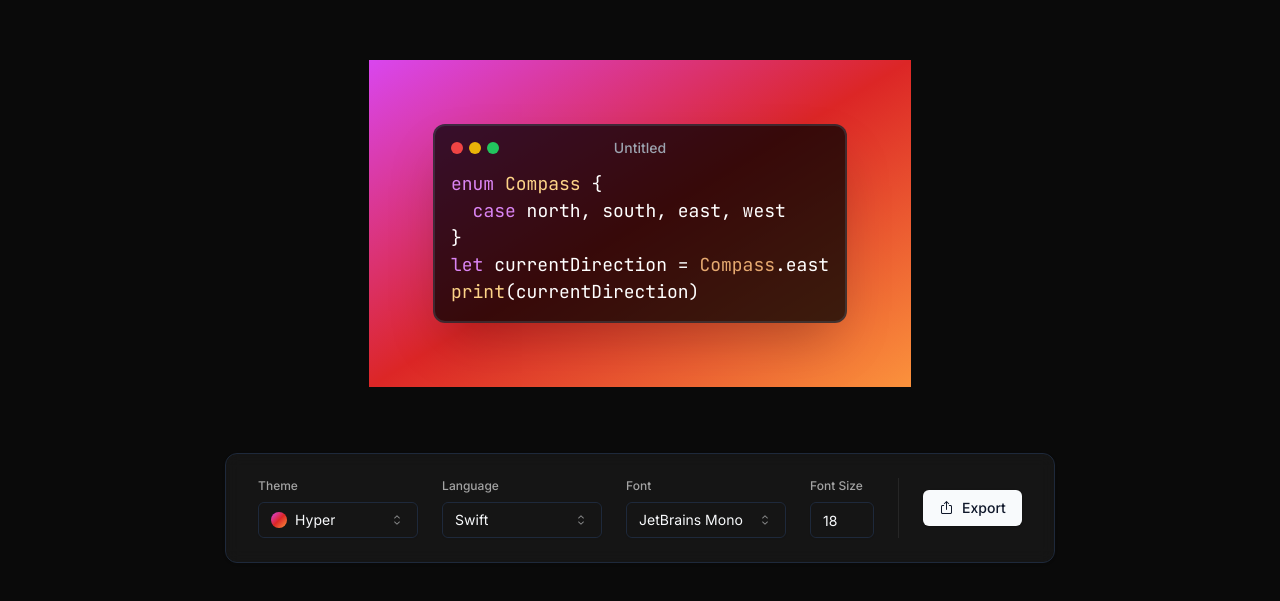
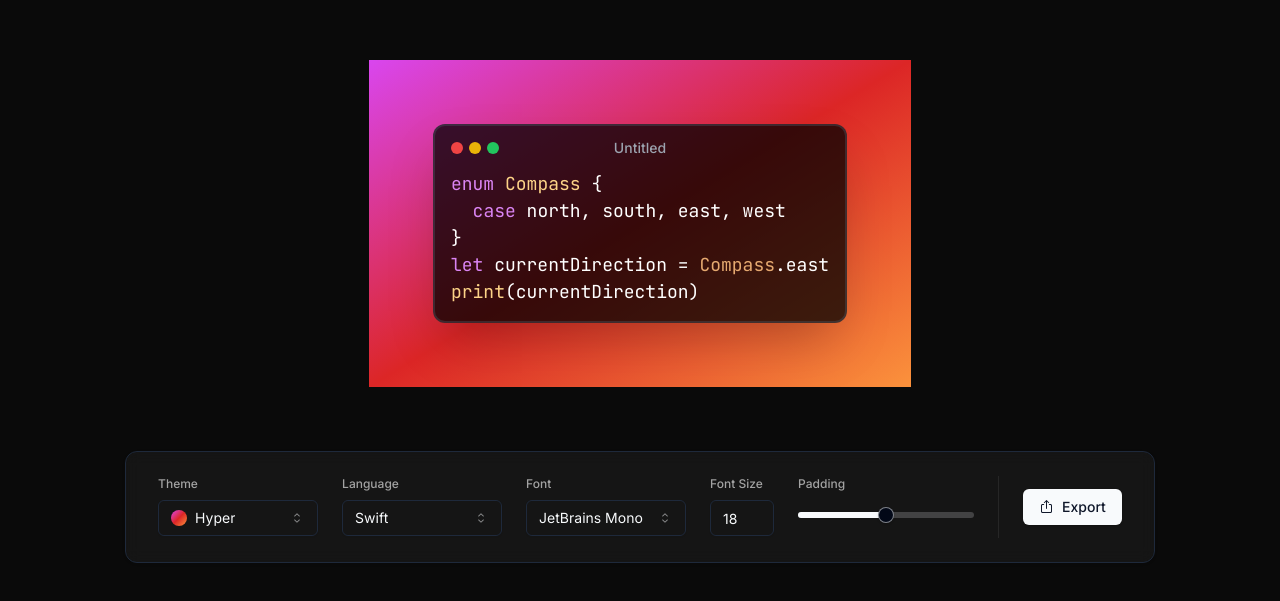
Before and after one commit to R1shabh-Gupta/ShareSnippet, a Next.js app: page / in a window 1280 px wide. Shown: the part 173-774 px from the top of the page. Built offline with nearby package versions, Linux system fonts and the light colour scheme.

Commit message:
feat: Added padding slider

```diff
--- a/package.json
+++ b/package.json
@@ -12,6 +12,7 @@
     "@radix-ui/react-dropdown-menu": "^2.1.1",
     "@radix-ui/react-icons": "^1.3.0",
     "@radix-ui/react-select": "^2.1.1",
+    "@radix-ui/react-slider": "^1.2.0",
     "@radix-ui/react-slot": "^1.1.0",
     "@radix-ui/react-toast": "^1.2.1",
     "class-variance-authority": "^0.7.0",
--- a/src/app/page.tsx
+++ b/src/app/page.tsx
@@ -5,6 +5,7 @@
 import FontSelect from "@/components/controls/FontSelect";
 import FontSizeInput from "@/components/controls/FontSizeInput";
 import LanguageSelect from "@/components/controls/LanguageSelect";
+import PaddingSlider from "@/components/controls/PaddingSlider";
 import ThemeSelect from "@/components/controls/ThemeSelect";
 import { Card, CardContent } from "@/components/ui/card";
 import { fonts, themes } from "@/constant/options";
@@ -53,6 +54,7 @@
           <LanguageSelect />
           <FontSelect />
           <FontSizeInput />
+          <PaddingSlider />
           <div className="w-px bg-neutral-800" />
           <div className="place-self-center">
             <ExportOptions targetRef={editorRef} />
--- /dev/null
+++ b/src/components/controls/PaddingSlider.tsx
@@ -0,0 +1,23 @@
+import useStore from "@/lib/store";
+import { Slider } from "../ui/slider";
+
+const PaddingSlider = () => {
+  const padding = useStore((state) => state.padding);
+
+  return (
+    <div>
+      <label className="block mb-2 text-xs font-medium text-neutral-400">
+        Padding
+      </label>
+      <Slider
+        className="w-44 my-5"
+        value={[padding]}
+        onValueChange={([padding]: [number]) => useStore.setState({ padding })}
+        max={128}
+        step={8}
+      />
+    </div>
+  );
+};
+
+export default PaddingSlider;
--- /dev/null
+++ b/src/components/ui/slider.tsx
@@ -0,0 +1,28 @@
+"use client"
+
+import * as React from "react"
+import * as SliderPrimitive from "@radix-ui/react-slider"
+
+import { cn } from "@/lib/utils"
+
+const Slider = React.forwardRef<
+  React.ElementRef<typeof SliderPrimitive.Root>,
+  React.ComponentPropsWithoutRef<typeof SliderPrimitive.Root>
+>(({ className, ...props }, ref) => (
+  <SliderPrimitive.Root
+    ref={ref}
+    className={cn(
+      "relative flex w-full touch-none select-none items-center",
+      className
+    )}
+    {...props}
+  >
+    <SliderPrimitive.Track className="relative h-1.5 w-full grow overflow-hidden rounded-full bg-primary/20">
+      <SliderPrimitive.Range className="absolute h-full bg-primary" />
+    </SliderPrimitive.Track>
+    <SliderPrimitive.Thumb className="block h-4 w-4 rounded-full border border-primary/50 bg-background shadow transition-colors focus-visible:outline-none focus-visible:ring-1 focus-visible:ring-ring disabled:pointer-events-none disabled:opacity-50" />
+  </SliderPrimitive.Root>
+))
+Slider.displayName = SliderPrimitive.Root.displayName
+
+export { Slider }
```
Also changed, not shown: 1 other file (tests, documents, lock files or other folders).
